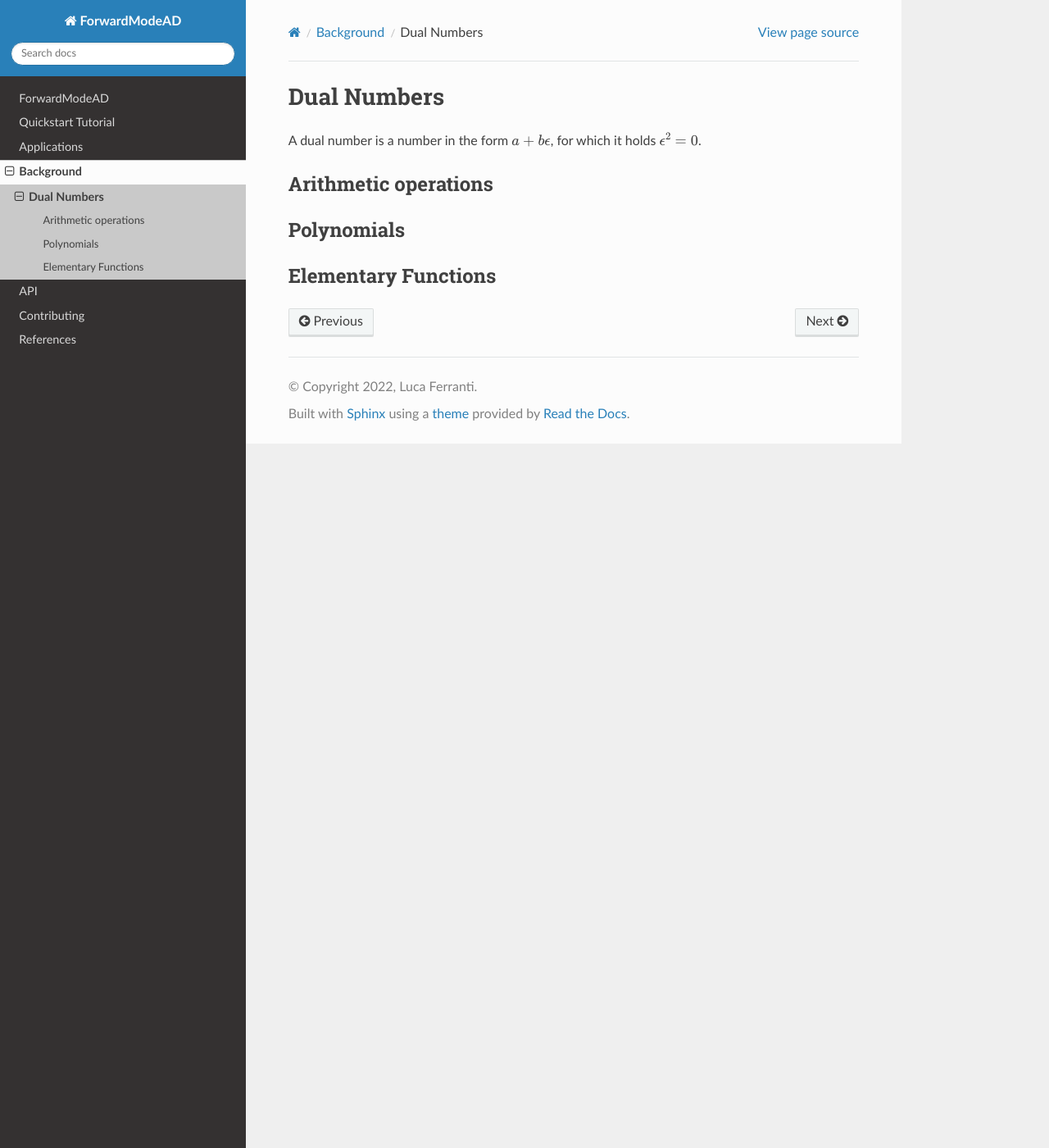
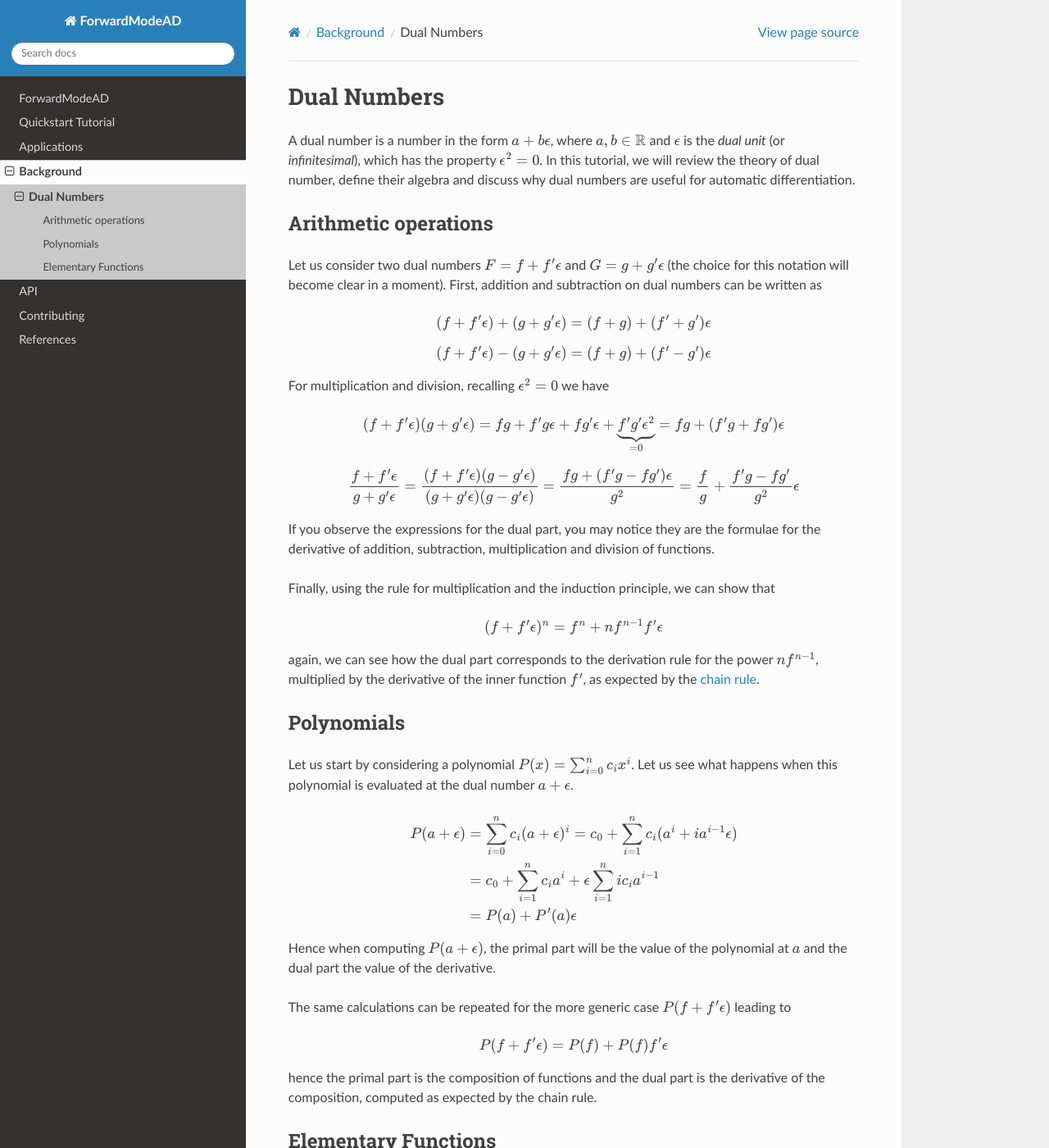
Before and after one commit to lucaferranti/ForwardModeAD, a Sphinx documentation site: the page built from docs/source/background/dualnumbers.rst, in a window 1280 px wide and 1400 px high. Shown: the whole window at 82% size. Built offline with Sphinx 7.4.7 and the Read the Docs theme 2.0.0, drawn with Linux system fonts in a browser that asks for light colours; some of the changed text lies outside the part shown.

Commit message:
added background about dual numbers

```diff
--- a/docs/source/background/dualnumbers.rst
+++ b/docs/source/background/dualnumbers.rst
@@ -1,13 +1,91 @@
 Dual Numbers
 ============
 
-A dual number is a number in the form :math:`a + b \epsilon`, for which it holds :math:`\epsilon^2=0`.
+A dual number is a number in the form :math:`a + b \epsilon`, where :math:`a, b\in\mathbb{R}` and :math:`\epsilon` is the
+`dual unit` (or `infinitesimal`), which has the property :math:`\epsilon^2=0`. In this tutorial, we will review the theory of dual number, define their algebra
+and discuss why dual numbers are useful for automatic differentiation.
 
 Arithmetic operations
 *********************
 
+Let us consider two dual numbers :math:`F=f+f'\epsilon` and :math:`G=g+g'\epsilon` (the choice for this notation will become clear in a moment). First, addition and subtraction
+on dual numbers can be written as
+
+.. math::
+
+   (f+f'\epsilon) + (g+g'\epsilon) = (f+g)+(f'+g')\epsilon
+
+.. math::
+
+   (f+f'\epsilon) - (g+g'\epsilon) = (f+g)+(f'-g')\epsilon
+
+For multiplication and division, recalling :math:`\epsilon^2=0` we have
+
+.. math::
+
+   (f+f'\epsilon)(g+g'\epsilon) = fg+f'g\epsilon+fg'\epsilon+\underbrace{f'g'\epsilon^2}_{=0}=fg+(f'g+fg')\epsilon
+
+.. math::
+
+   \frac{f+f'\epsilon}{g+g'\epsilon}=\frac{(f+f'\epsilon)(g-g'\epsilon)}{(g+g'\epsilon)(g-g'\epsilon)}=\frac{fg+(f'g-fg')\epsilon}{g^2}=\frac{f}{g}+\frac{f'g-fg'}{g^2}\epsilon
+
+If you observe the expressions for the dual part, you may notice they are the formulae for the derivative of addition, subtraction, multiplication and division of functions.
+
+Finally, using the rule for multiplication and the induction principle, we can show that
+
+.. math::
+
+    (f+f'\epsilon)^n=f^n+nf^{n-1}f'\epsilon
+
+again, we can see how the dual part corresponds to the derivation rule for the power :math:`nf^{n-1}`, multiplied by the derivative of the inner function :math:`f'`, as expected
+by the `chain rule <https://en.wikipedia.org/wiki/Chain_rule>`_.
+
 Polynomials
 ***********
 
+Let us start by considering a polynomial :math:`P(x)=\sum_{i=0}^nc_ix^i`. Let us see what happens when this polynomial is evaluated at the dual number :math:`a+\epsilon`.
+
+.. math::
+    \begin{align}
+    P(a+\epsilon)&=\sum_{i=0}^nc_i(a+\epsilon)^i=c_0+\sum_{i=1}^nc_i(a^i+ia^{i-1}\epsilon)\\&=c_0+\sum_{i=1}^nc_ia^i+\epsilon\sum_{i=1}^nic_ia^{i-1}\\&=P(a)+P'(a)\epsilon
+    \end{align}
+
+Hence when computing :math:`P(a+\epsilon)`, the primal part will be the value of the polynomial at :math:`a` and the dual part the value of the derivative.
+
+The same calculations can be repeated for the more generic case :math:`P(f+f'\epsilon)` leading to
+
+.. math::
+
+    P(f+f'\epsilon)=P(f)+P(f)f'\epsilon
+
+hence the primal part is the composition of functions and the dual part is the derivative of the composition, computed as expected by the chain rule.
+
 Elementary Functions
 ********************
+
+So far we have seen how evaluating a polynomial over a dual number can be used to compute the derivative of the polynomial. What about an arbitrary elementary function :math:`f`?
+If it is infinitely many times differentiable over its domain, then it has a Taylor series around :math:`a`
+
+.. math::
+
+    f(a+h) = \sum_{i=0}^\infty\frac{f^{(i)}(x)h^i}{i!},
+
+where :math:`f^{(i)}` is the ith derivative of :math:`f`.
+Now replacing :math:`h` by the dual unit :math:`\epsilon` and recalling that :math:`\epsilon^2=0` (and hence also all the higher powers) we get
+
+.. math::
+    f(a+\epsilon) = \sum_{i=0}^\infty\frac{f^{(i)}(x)\epsilon^i}{i!}=f(a)+f'(a)\epsilon
+
+that is, the dual part is the derivative of the function. Considering the more generic case we get
+
+.. math::
+    f(g+g'\epsilon) = \sum_{i=0}^\infty\frac{f^{(i)}(g)g'^i\epsilon^i}{i!}=f(g)+f'(g)g'\epsilon
+
+and hence the primal part is the composition of the functions and the dual part the derivative of the composition by the chain rule.
+
+We have those shown that the algebra of dual numbers is the algebra of derivatives. Given a function :math:`f`, its derivative at :math:`a` can be extracted from the dual part of
+:math:`f(a+\epsilon)`.
+
+This can be easily implementing in a programming language via function (and operator) overloading. First, define a type ``DualNumber`` and overload arithmetic operations as described here
+and elementary functions using the derivation rules. If the function is written as a composition of the available overloaded elementary functions,
+the derivative can be computed automatically using dual numbers. This is exactly what is done in ``ForwardModeAD``.
```
